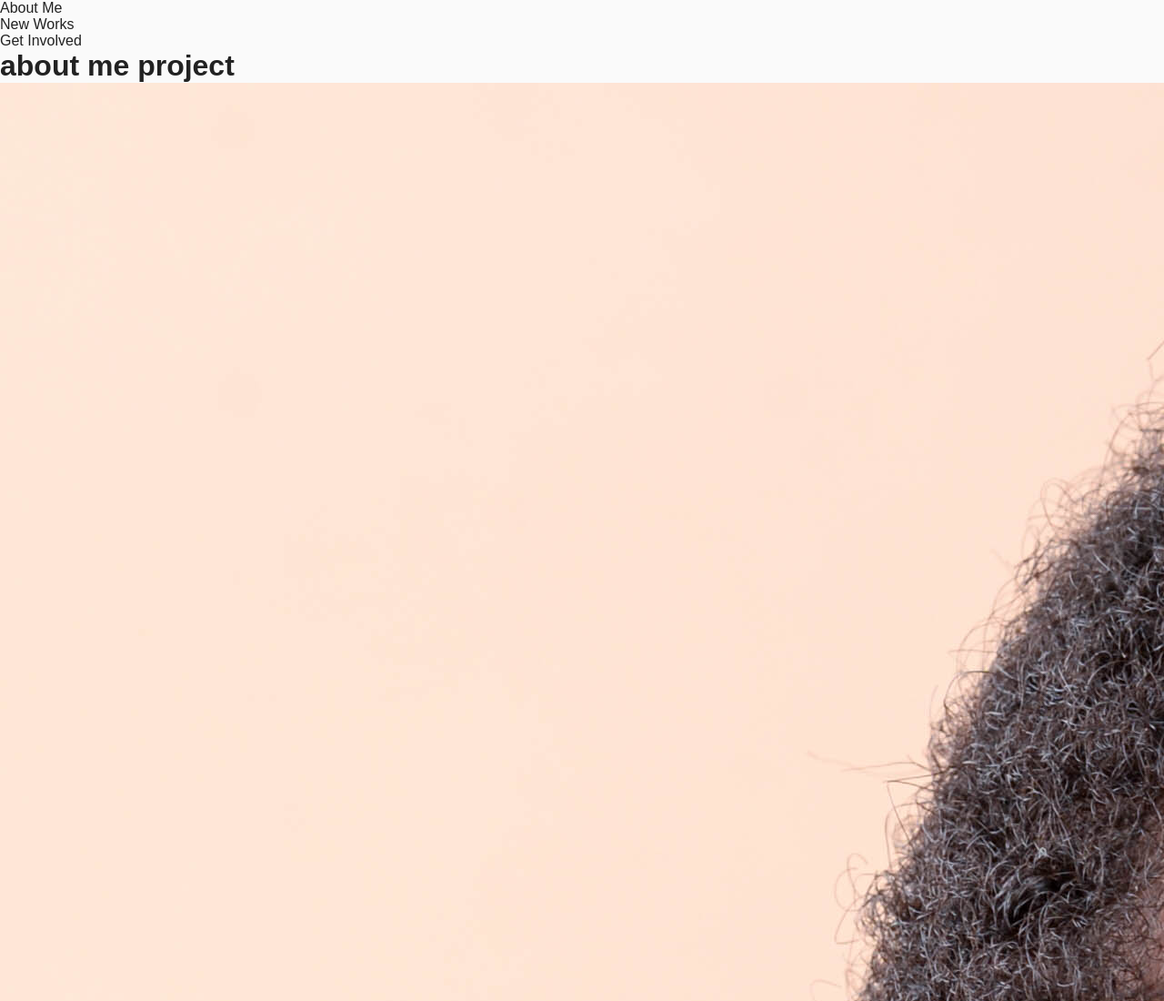
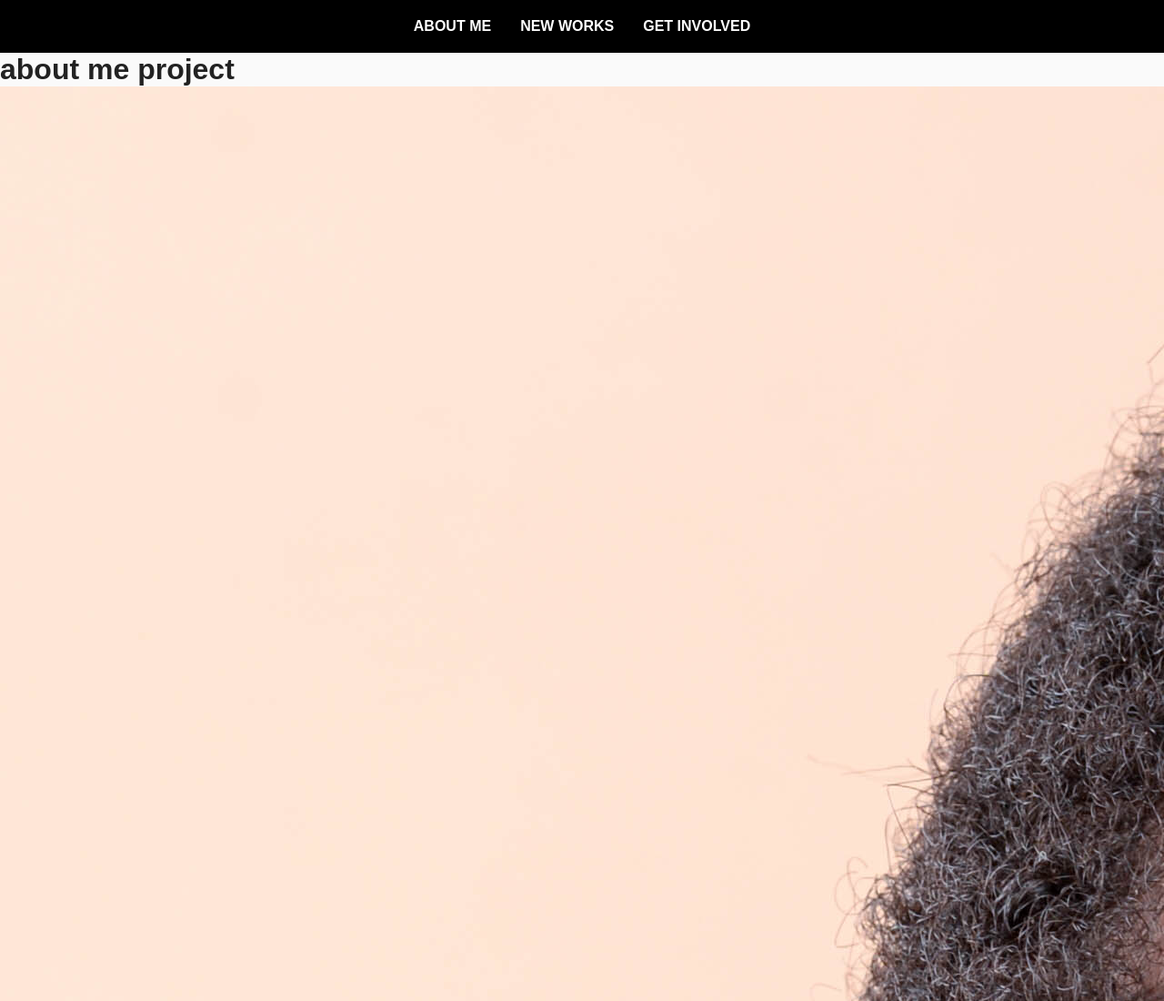
Before and after one commit to samekh-resh/about_me2, a plain HTML site: page index.html in a window 1280 px wide. Shown: the top 1100 px of the page at 91% size. Drawn offline with Linux system fonts and the light colour scheme.

Commit message:
changed styling for the nav bar, and changed the conventions used while also adding css. going to research on optimizing the main content sections for this website. may change tag names as well as class names but i'm considering it

```diff
--- a/styles.css
+++ b/styles.css
@@ -11,3 +11,42 @@ body {
     background-color: #fafafa;
     color: #222;
 }
+
+
+/* MAIN PAGE WRAPPER */
+.main-page {
+    display: flex;
+    /*  make it all vertical*/
+    flex-direction: column;
+    /* honestly, I wanted to experiment with this */
+    min-height: 100vh;
+}
+
+/* HEADER */
+.header {
+    background: #000;
+    color: #fff;
+    padding: 20px;
+}
+
+.nav {
+    /* make it a flex box */
+    display: flex;
+    justify-content: center;
+}
+
+.nav-list {
+    /* take off thoase tacky bulletins */
+    list-style: none;
+    /* get them all in a line */
+    display: flex;
+    /* nice clean spacing but i should be careful, not ever browser uses gap yet */
+    gap: 2rem;
+}
+
+.nav-item {
+    /* found out about this cute property that changes the cursor, wanted to add that in there for user experience? same with font-bold, playing around with stylign that I see on other websites along with the text transform (experimentation with that) */
+    cursor: pointer;
+    font-weight: bold;
+    text-transform: uppercase;
+}
```
Also changed, not shown: 1 other file.
